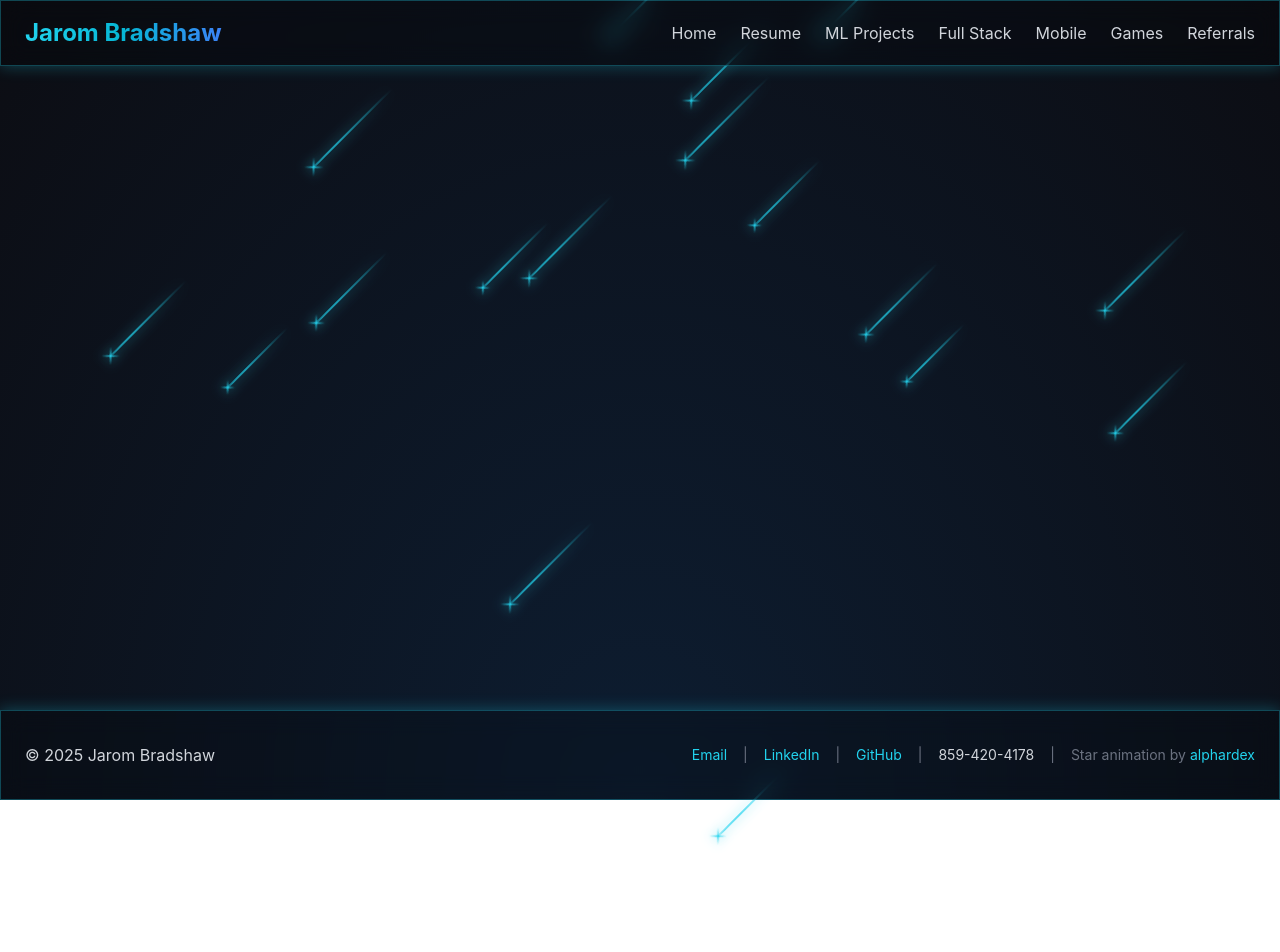
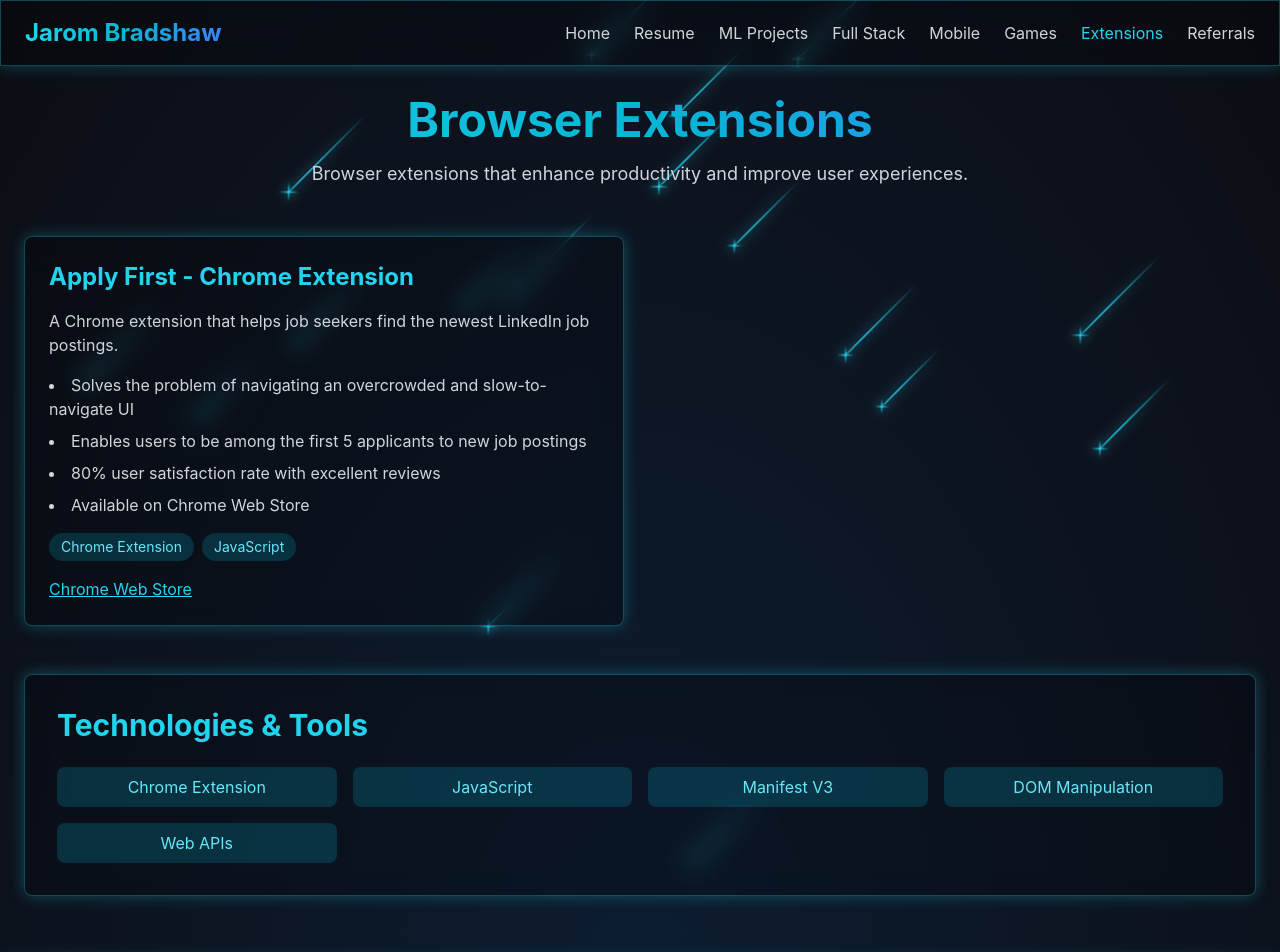
Before and after one commit to jarom-bradshaw/super-duper-adventure, a React (Vite) app: page /extensions in a window 1280 px wide. Shown: the top 952 px of the page. Before the commit the page ends 800 px from the top, so only its background shows below. Built offline with nearby package versions, Linux system fonts and the light colour scheme.

Commit message:
Putting the extensions in a separate extension
I didn't have extensions separated.

```diff
--- a/src/App.tsx
+++ b/src/App.tsx
@@ -9,6 +9,7 @@ import FullStack from './pages/FullStack';
 import Mobile from './pages/Mobile';
 import Games from './pages/Games';
 import Referrals from './pages/Referrals';
+import Extensions from './pages/Extensions';
 
 function App() {
   return (
@@ -25,6 +26,7 @@ function App() {
               <Route path="/full-stack" element={<FullStack />} />
               <Route path="/mobile" element={<Mobile />} />
               <Route path="/games" element={<Games />} />
+              <Route path="/extensions" element={<Extensions />} />
               <Route path="/referrals" element={<Referrals />} />
             </Routes>
           </main>
--- a/src/components/Header.tsx
+++ b/src/components/Header.tsx
@@ -10,6 +10,7 @@ const Header = () => {
     { path: '/full-stack', label: 'Full Stack' },
     { path: '/mobile', label: 'Mobile' },
     { path: '/games', label: 'Games' },
+    { path: '/extensions', label: 'Extensions' },
     { path: '/referrals', label: 'Referrals' },
   ];
 
--- a/src/data/projects.ts
+++ b/src/data/projects.ts
@@ -176,24 +176,6 @@ export const fullStackProjects: Project[] = [
     technologies: ['Java', 'AWS', 'S3'],
   },
   {
-    title: 'Apply First - Chrome Extension',
-    description:
-      'A Chrome extension that helps job seekers find the newest LinkedIn job postings.',
-    bullets: [
-      'Solves the problem of navigating an overcrowded and slow-to-navigate UI',
-      'Enables users to be among the first 5 applicants to new job postings',
-      '80% user satisfaction rate with excellent reviews',
-      'Available on Chrome Web Store',
-    ],
-    links: [
-      {
-        label: 'Chrome Web Store',
-        url: 'https://chromewebstore.google.com/detail/apply-first-linkedin-jobs/peonjhgigocioaokchebkomnjjdhnffe',
-      },
-    ],
-    technologies: ['Chrome Extension', 'JavaScript'],
-  },
-  {
     title: 'Flora-ID',
     date: 'Plant Enthusiast Content App | Freelance Project',
     description:
@@ -221,6 +203,27 @@ export const mobileProjects: Project[] = [
     ],
     links: [{ label: 'MLH Hackathon', url: 'https://mlh.io' }],
     technologies: ['.NET Maui', 'MongoDB'],
+  },
+];
+
+export const extensionProjects: Project[] = [
+  {
+    title: 'Apply First - Chrome Extension',
+    description:
+      'A Chrome extension that helps job seekers find the newest LinkedIn job postings.',
+    bullets: [
+      'Solves the problem of navigating an overcrowded and slow-to-navigate UI',
+      'Enables users to be among the first 5 applicants to new job postings',
+      '80% user satisfaction rate with excellent reviews',
+      'Available on Chrome Web Store',
+    ],
+    links: [
+      {
+        label: 'Chrome Web Store',
+        url: 'https://chromewebstore.google.com/detail/apply-first-linkedin-jobs/peonjhgigocioaokchebkomnjjdhnffe',
+      },
+    ],
+    technologies: ['Chrome Extension', 'JavaScript'],
   },
 ];
 
--- /dev/null
+++ b/src/pages/Extensions.tsx
@@ -0,0 +1,55 @@
+import Section from '../components/Section';
+import ProjectCard from '../components/ProjectCard';
+import { extensionProjects } from '../data/projects';
+
+const Extensions = () => {
+  return (
+    <div className="min-h-screen pt-24 pb-16">
+      <div className="container mx-auto px-6">
+        <Section>
+          <div className="text-center mb-12">
+            <h1 className="text-5xl font-bold gradient-text mb-4">
+              Browser Extensions
+            </h1>
+            <p className="text-gray-300 text-lg">
+              Browser extensions that enhance productivity and improve user
+              experiences.
+            </p>
+          </div>
+
+          <div className="grid grid-cols-1 md:grid-cols-2 gap-8">
+            {extensionProjects.map((project, index) => (
+              <ProjectCard key={index} project={project} />
+            ))}
+          </div>
+
+          <Section>
+            <div className="glass-card rounded-lg p-8 mt-12">
+              <h2 className="text-3xl font-bold text-cyan-400 mb-6">
+                Technologies & Tools
+              </h2>
+              <div className="grid grid-cols-2 md:grid-cols-4 gap-4">
+                {[
+                  'Chrome Extension',
+                  'JavaScript',
+                  'Manifest V3',
+                  'DOM Manipulation',
+                  'Web APIs',
+                ].map((tech) => (
+                  <div
+                    key={tech}
+                    className="px-4 py-2 bg-cyan-500/20 text-cyan-300 rounded-lg text-center"
+                  >
+                    {tech}
+                  </div>
+                ))}
+              </div>
+            </div>
+          </Section>
+        </Section>
+      </div>
+    </div>
+  );
+};
+
+export default Extensions;
```
